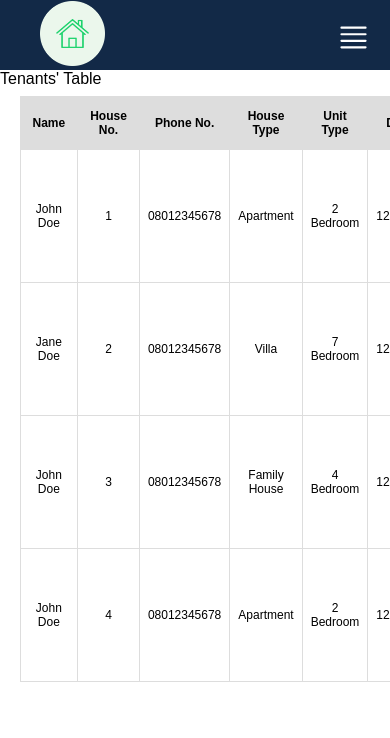
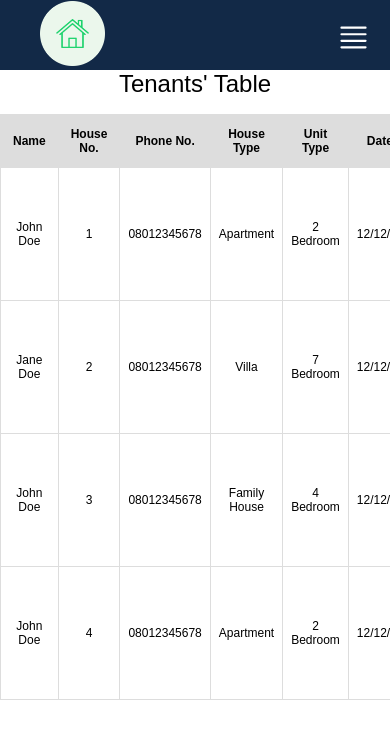
Before and after one commit to codingvaleria/housyproperties-frontend, a React (Create React App) app: page /admin/viewtenants in a window 390 px wide. Shown: the top 738 px of the page. Built offline with nearby package versions, Linux system fonts and the light colour scheme; a web font is replaced by a local one.

Commit message:
Added table styling

```diff
--- a/src/admin/components/viewtenant/Viewtenant.css
+++ b/src/admin/components/viewtenant/Viewtenant.css
@@ -1,40 +1,74 @@
+/* Add a title for the table */
+.tenant-table-title {
+    font-size: 24px;
+    margin-bottom: 16px;
+    text-align: center;
+  }
 
-th{
-    padding: 10px 20px;
-    background-color:grey ;
-    justify-content: space-around;
-}
-.tittle{
-    position: sticky;
-    align-items: center;
+  /* Style the table */
+  table {
+    width: 100%;
+    border-collapse: collapse;
+  }
+
+   /* Style the table cells */
+   td, th {
+    border: 1px solid #dddddd;
+    padding: 8px;
     text-align: center;
-}
-table{
-    width: 90%;
-    justify-content: space-around;
-    border: 1px solid grey;
-    border-collapse: collapse;
-    align-items: center;
+  }
+
+    /* Add a grey background to the table header */
+    th {
+      background-color: #dddddd;
+      font-weight: bold;
+      padding: 12px;
+
+    }
+
+    /* Style the image */
+  .p-img {
+    height: 30px;
+    width: 30px;
+    border-radius: 130px;
+  }
+
+  /* Style the Delete button */
+  .p-delete-button {
+    background-color: #bd1f13;
+    border: none;
+    color: white;
+    padding: 1px 16px;
     text-align: center;
-    height: 50vh;
-    margin-left: 5%;
-    margin-top: 2%;
-}
-td{
-    align-items: center;
+    text-decoration: none;
+    display: inline-block;
+    font-size: 16px;
+    margin: 4px 2px;
+    cursor: pointer;
+    border-radius: 8px;
+  }
+
+  /* Style the Edit button */
+  .p-edit-button {
+    background-color: #4CAF50;
+    border: none;
+    color: white;
+    padding: 1px 16px;
     text-align: center;
-    border: 1px solid grey;
-}
-.edit{
-    padding: 10px 20px;
-}
-@media screen and(max-width: 768px) {
-    table{
-        width: 100vw;
-        display: flex;
-        flex-direction: column;
+    text-decoration: none;
+    display: inline-block;
+    font-size: 16px;
+    margin: 4px 2px;
+    cursor: pointer;
+    border-radius: 8px;
+  }
+
+  /* Make the table responsive */
+  @media only screen and (max-width: 600px) {
+    th {
+      font-size: 12px;
     }
-    th{
-        justify-content: space-around;
+    td {
+      font-size: 12px;
     }
-}
+  }
```
